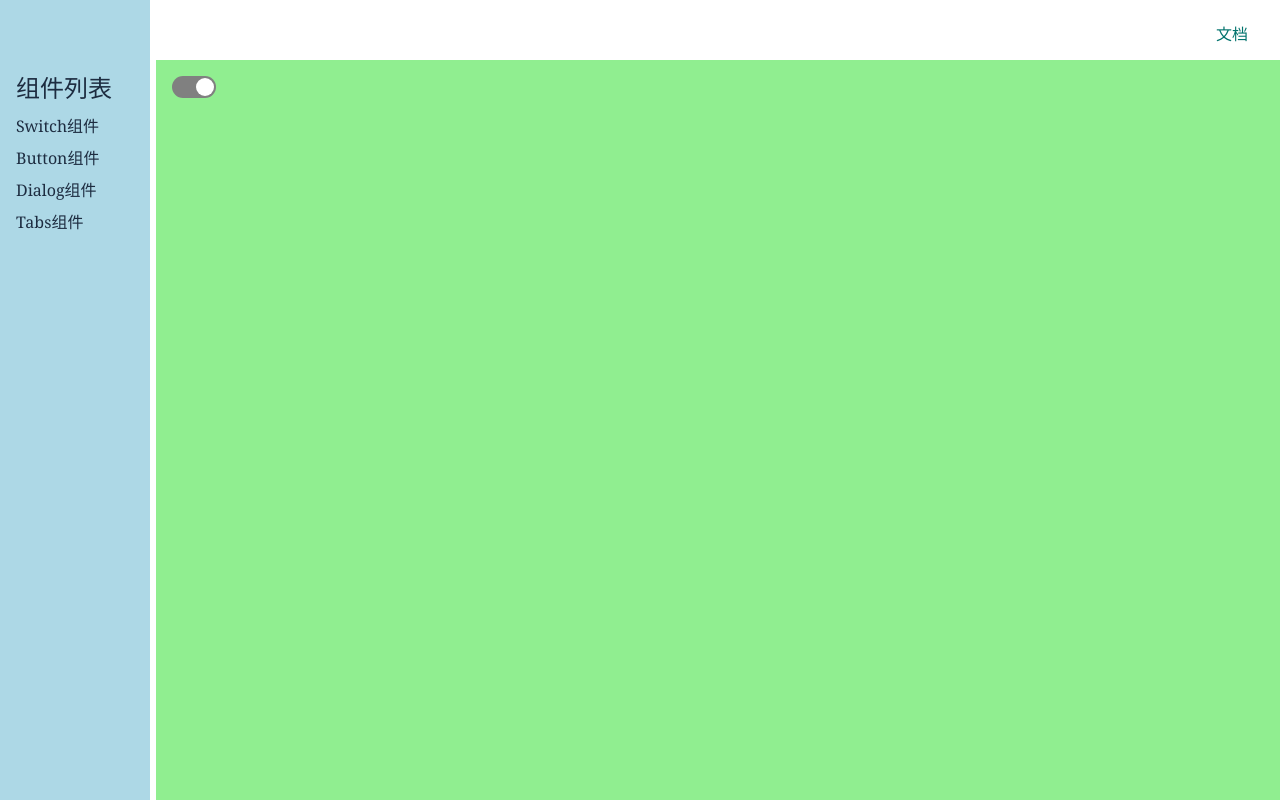
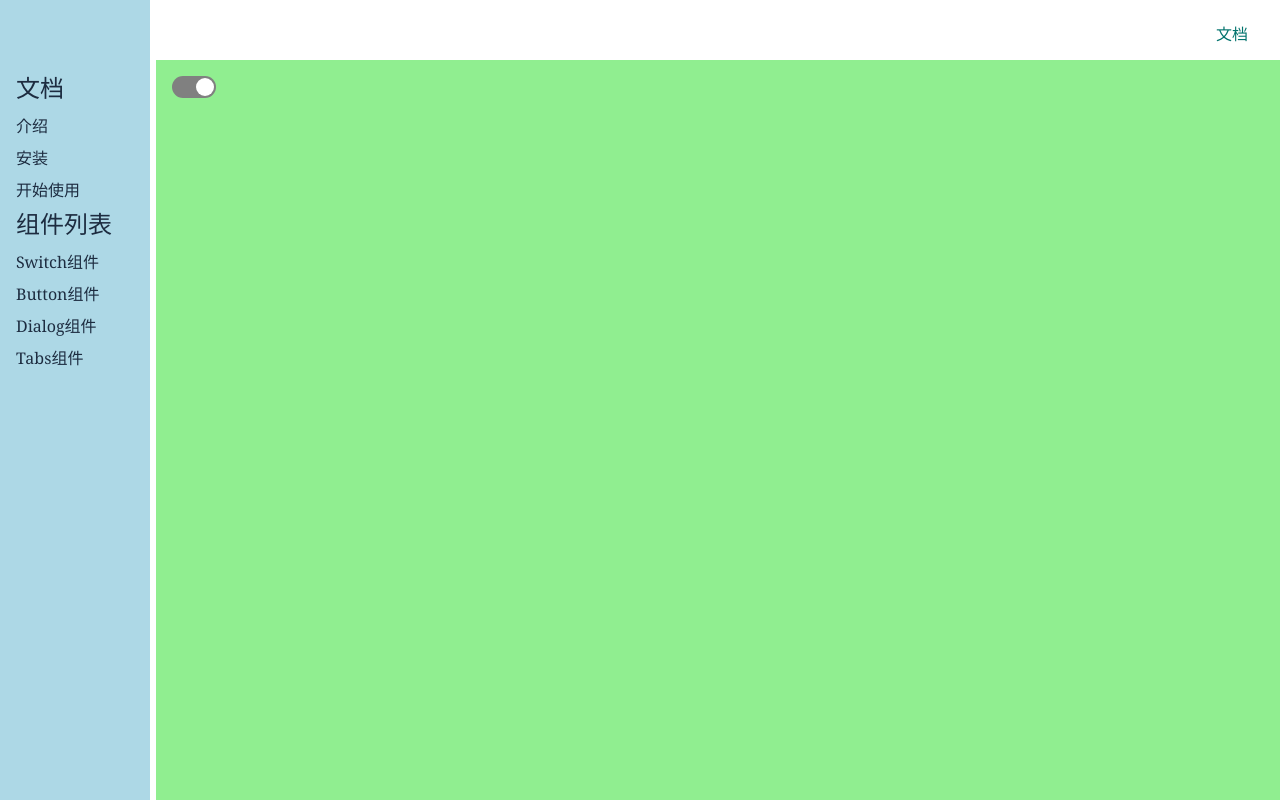
Before and after one commit to JamesLHY/vue3-ui, a Vue app: page /#/doc/switch in a window 1280 px wide. Built offline with nearby package versions, Linux system fonts and the light colour scheme.

Commit message:
创建新的几个路由

```diff
--- a/src/views/Doc.vue
+++ b/src/views/Doc.vue
@@ -3,6 +3,18 @@
         <TopNav :toggleMenuButtonVisible="true" class="nav" />
         <div class="content">
             <aside v-if="asideVisible">
+                <h2>文档</h2>
+                <ol>
+                    <li>
+                        <router-link to="/Doc/Intro">介绍</router-link>
+                    </li>
+                    <li>
+                        <router-link to="/Doc/Install">安装</router-link>
+                    </li>
+                    <li>
+                        <router-link to="/Doc/GetStarted">开始使用</router-link>
+                    </li>
+                </ol>
                 <h2>组件列表</h2>
                 <ol>
                     <li>
--- /dev/null
+++ b/src/views/GetStarted.vue
@@ -0,0 +1,3 @@
+<template>
+    <div>GetStarted</div>
+</template>
--- /dev/null
+++ b/src/views/Install.vue
@@ -0,0 +1,3 @@
+<template>
+    <div>install</div>
+</template>
--- /dev/null
+++ b/src/views/Intro.vue
@@ -0,0 +1,15 @@
+<template>
+  <div>
+      Intro
+  </div>
+</template>
+
+<script>
+export default {
+
+}
+</script>
+
+<style>
+
+</style>
```
Also changed, not shown: src/router.ts (+13 -7 lines).
